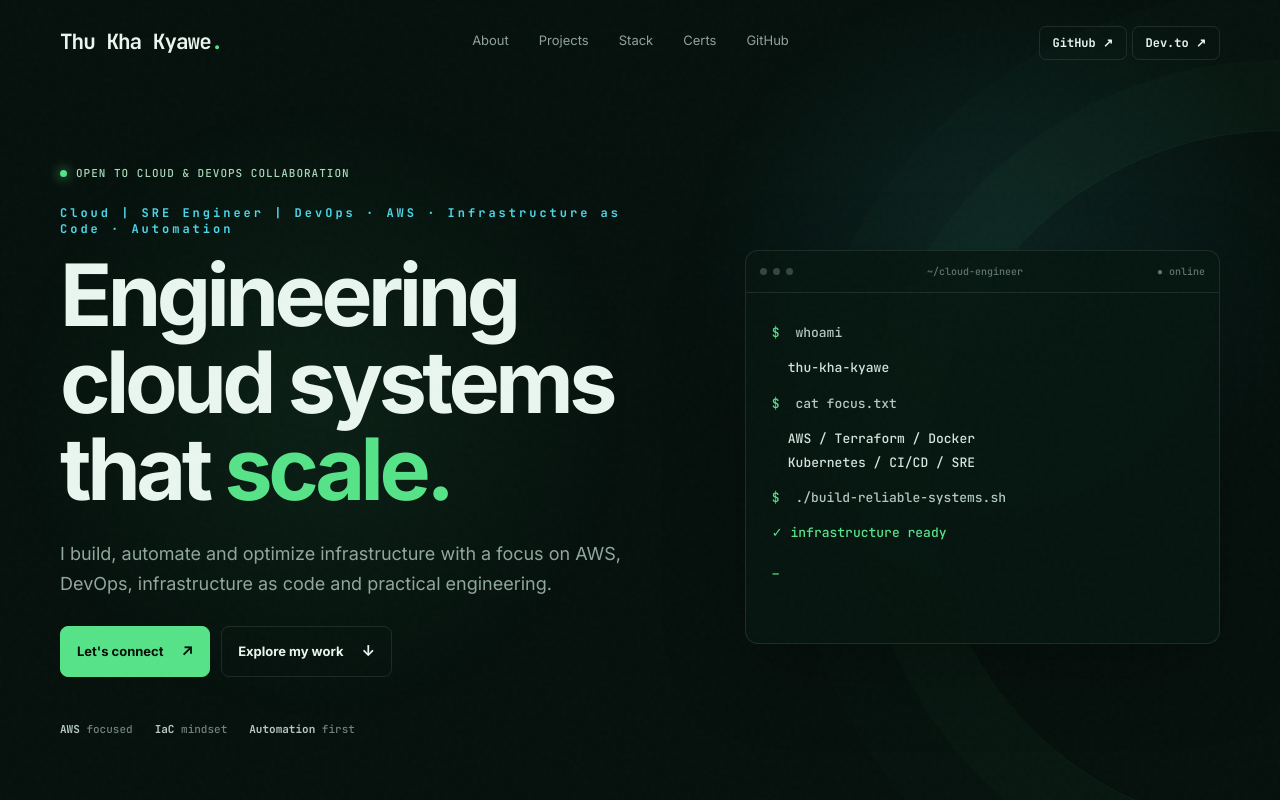
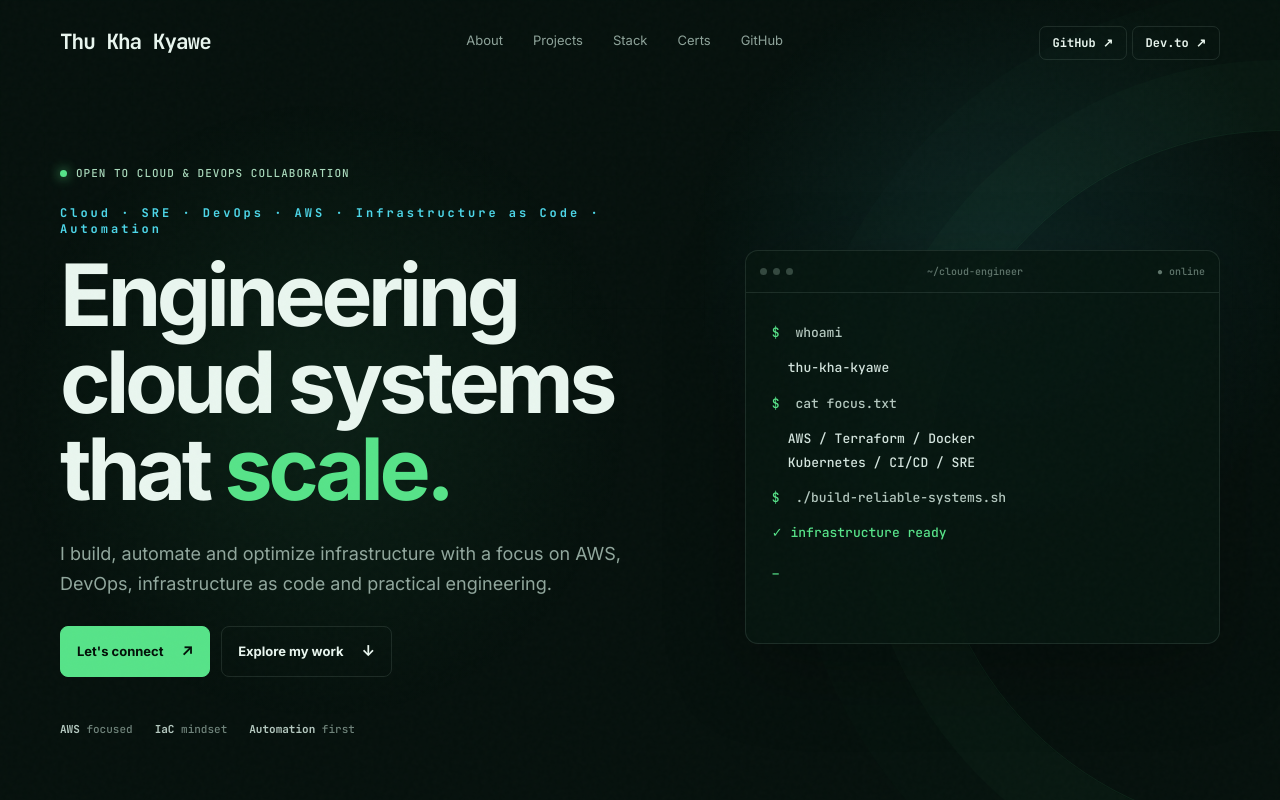
Before and after one commit to thukhakyawe/thukhakyawe.github.io, a plain HTML site: page index.html in a window 1280 px wide. Shown: the top 800 px of the page. Drawn offline with Linux system fonts and the light colour scheme.

Commit message:
Update github.io

```diff
--- a/index.html
+++ b/index.html
@@ -5,7 +5,7 @@
 <meta name="viewport" content="width=device-width,initial-scale=1">
 <meta name="description" content="Thu Kha Kyawe — SRE & Cloud Engineer building reliable AWS infrastructure, automation and DevOps systems.">
 <meta name="theme-color" content="#06110d">
-<title>Thu Kha Kyawe | SRE · Cloud · DevOps</title>
+<title>Thu Kha Kyawe | Cloud · SRE · DevOps</title>
 <link rel="preconnect" href="https://fonts.googleapis.com">
 <link rel="preconnect" href="https://fonts.gstatic.com" crossorigin>
 <link href="https://fonts.googleapis.com/css2?family=Inter:wght@400;500;600;700;800&family=JetBrains+Mono:wght@400;500;700&display=swap" rel="stylesheet">
@@ -17,7 +17,7 @@
 
 <header class="hero" id="top">
   <nav class="nav shell">
-    <a class="brand" href="#top"><span>Thu Kha Kyawe</span><i>.</i></a>
+    <a class="brand" href="#top"><span>Thu Kha Kyawe</span></a>
     <div class="nav-links">
       <a href="#about">About</a><a href="#projects">Projects</a><a href="#stack">Stack</a><a href="#certifications">Certs</a><a href="#github">GitHub</a>
     </div>
@@ -32,7 +32,7 @@
   <div class="hero-inner shell">
     <div class="hero-copy">
       <div class="status"><span></span> OPEN TO CLOUD & DEVOPS COLLABORATION</div>
-      <p class="kicker">Cloud | SRE Engineer | DevOps · AWS · Infrastructure as Code · Automation</p>
+      <p class="kicker">Cloud · SRE · DevOps · AWS · Infrastructure as Code · Automation</p>
       <h1>Engineering cloud systems that <em>scale.</em></h1>
       <p class="hero-text">I build, automate and optimize infrastructure with a focus on AWS, DevOps, infrastructure as code and practical engineering.</p>
       <div class="actions">
```
